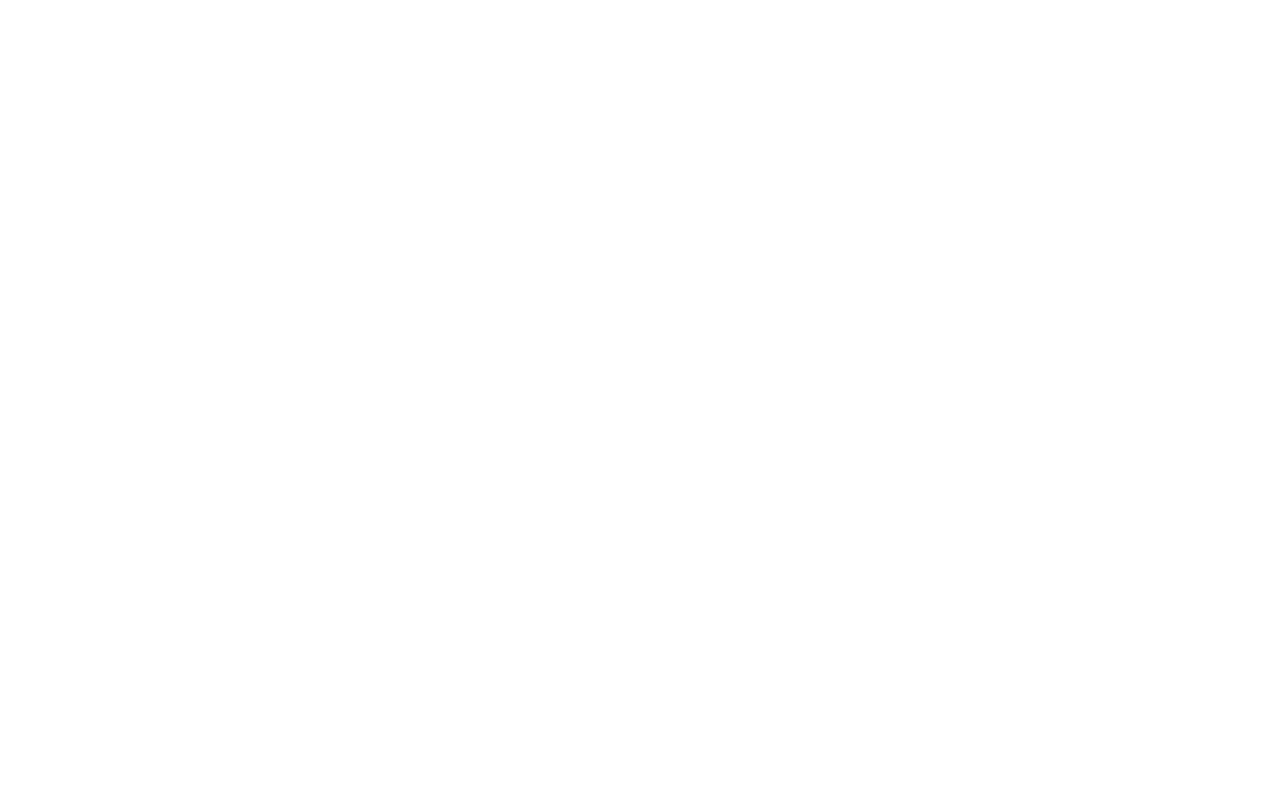
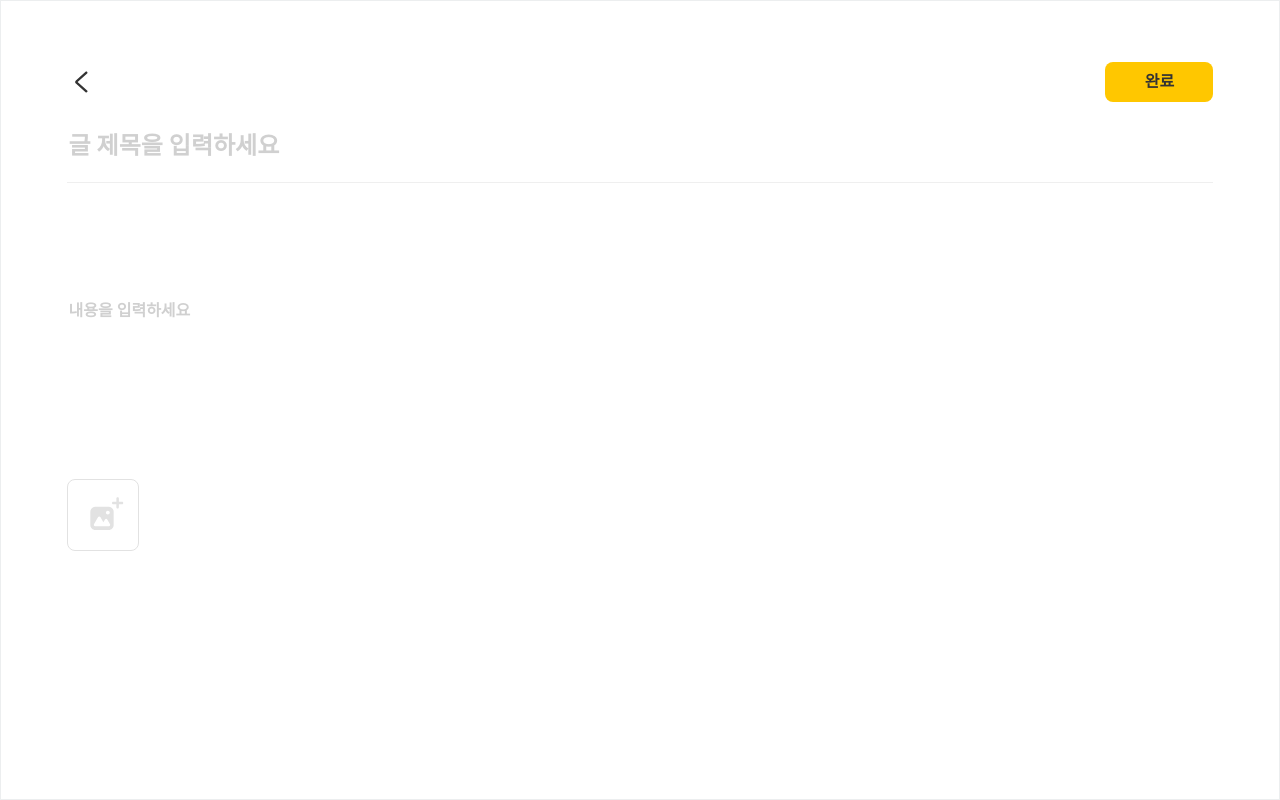
Before and after one commit to G-E-E-K-S/GEEKS-FE, a React (Create React App) app: page /community in a window 1280 px wide. Before the commit this address had no page. Built offline with nearby package versions, Linux system fonts and the light colour scheme; a web font is replaced by a local one.

Commit message:
Add write community post ui/ux

```diff
--- a/src/App.js
+++ b/src/App.js
@@ -5,6 +5,7 @@ import LiveRule from "./pages/Main/LiveRule";
 import { MyPage, LifeStyles, EditProfile, SettingUserInfo, SaveList, Notice, FAQ, FaqRommate, RoommateApply } from './pages/MyPage/Index';
 import { FindRoommate , User, ApplyConfirm } from './pages/FindRoommate/Index';
 import { Chat , ChatRoom } from './pages/Chat/Index';
+import { Community } from './pages/Community/Index';
 function App() {
   return (
     <div>
@@ -37,6 +38,7 @@ function App() {
           <Route path="/chat" element={<Chat/>} />
           <Route path="/chat/chatroom" element={<ChatRoom/>} />
           <Route path="/roommate/apply" element={<RoommateApply/>} />
+          <Route path="/community" element={<Community/>} />
         </Routes>
       </Router>
     </div>
--- /dev/null
+++ b/src/components/Common/HeaderMenu.js
@@ -0,0 +1,20 @@
+import React from "react";
+import styled from "styled-components";
+import GoBack from "./GoBack";
+const TotalHeaderMenu = styled.div`
+  width: 100%;
+  margin-top: 6.16vh;
+  display: flex;
+  padding: 12px 0px;
+  justify-content: space-between;
+  align-items: center;
+`;
+const HeaderMenu = (props) => {
+  return (
+    <TotalHeaderMenu>
+      <GoBack />
+      <div>{props.children}</div>
+    </TotalHeaderMenu>
+  );
+};
+export default HeaderMenu;
--- /dev/null
+++ b/src/pages/Community/Community.js
@@ -0,0 +1,89 @@
+import React, { useEffect, useState } from "react";
+import styled from "styled-components";
+import * as c from "../../components/Common/CommonStyle";
+import HeaderMenu from "../../components/Common/HeaderMenu";
+import Br from "../../components/Common/Br";
+import AddPhoto from "../../assets/img/Community/addPhoto.svg";
+
+const DoneBtn = styled.div`
+  border-radius: 8px;
+  background: #ffc700;
+  color: #333;
+  font-size: 1rem;
+  font-weight: 600;
+  line-height: 24px; /* 150% */
+  display: inline-flex;
+  padding: 8px 3.07vw;
+  justify-content: center;
+  align-items: center;
+  gap: 8px;
+`;
+const InputTitle = styled.input`
+  width: 100%;
+  height: 32px;
+  margin: 16px 0 20px 0;
+  outline: none;
+  border: none;
+  font-weight: 700;
+  font-size: 1.5rem;
+  color: #525252;
+  &::-webkit-input-placeholder {
+    color: #d0d0d0;
+    font-size: 1.5rem;
+    font-weight: 700;
+    line-height: 32px; /* 133.333% */
+  }
+`;
+const Line = styled.div`
+  background-color: #efefef;
+  height: 1px;
+  width: 100%;
+  margin-bottom: 20px;
+`;
+const InputContent = styled.input`
+  outline: none;
+  border: none;
+  font-weight: 500;
+  font-size: 1rem;
+  width: 100%;
+  height: 216px;
+  vertical-align: top;
+  margin-bottom: ${(props) =>
+    props.contentHeight > 216 ? "clac(60px + contentHeight - 168px)" : "60px"};
+  color: #525252;
+  &::-webkit-input-placeholder {
+    color: #d0d0d0;
+    font-size: 1rem;
+    font-weight: 700;
+    line-height: 32px; /* 133.333% */
+  }
+`;
+const Community = () => {
+  const [contentHeight, setContentHeight] = useState("168px");
+  const handleInput = () => {
+    let inputElement = document.getElementById("test");
+    setContentHeight(`${inputElement.scrollHeight}px`);
+  };
+  return (
+    <c.Totalframe>
+      <c.ScreenComponent>
+        <c.SubScreen>
+          <HeaderMenu>
+            <DoneBtn>완료</DoneBtn>
+          </HeaderMenu>
+          <InputTitle placeholder={`글 제목을 입력하세요`}></InputTitle>
+          <Line />
+          <InputContent
+            onChange={() => handleInput()}
+            id="test"
+            contentHeight={contentHeight}
+            placeholder={`내용을 입력하세요`}
+          ></InputContent>
+          <img src={AddPhoto} />
+        </c.SubScreen>
+      </c.ScreenComponent>
+    </c.Totalframe>
+  );
+};
+
+export default Community;
--- /dev/null
+++ b/src/pages/Community/Index.js
@@ -0,0 +1,3 @@
+import Community from "./Community";
+
+export { Community };
```
Also changed, not shown: src/assets/img/Community/addPhoto.svg (added).
